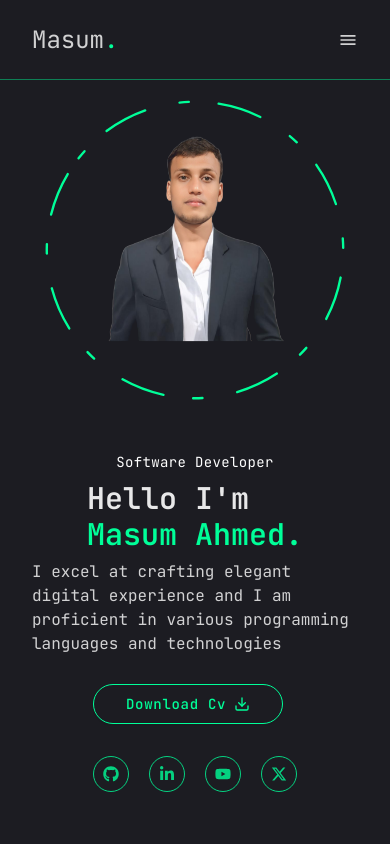
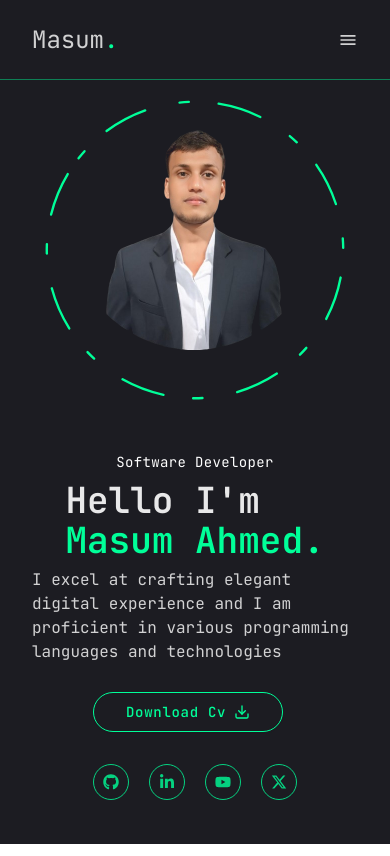
Before and after one commit to M-Shourav/portfolio_professional, a Next.js app: page / in a window 390 px wide. Built offline with nearby package versions, Linux system fonts and the light colour scheme.

Commit message:
picture update

```diff
--- a/package.json
+++ b/package.json
@@ -24,6 +24,7 @@
     "lucide-react": "^0.468.0",
     "next": "15.0.4",
     "react": "^18.3.1",
+    "react-countup": "^6.5.3",
     "react-dom": "^18.3.1",
     "react-icons": "^5.4.0",
     "tailwind-merge": "^2.5.5",
--- a/src/app/layout.tsx
+++ b/src/app/layout.tsx
@@ -12,8 +12,8 @@ const raleway = localFont({
 });
 
 export const metadata: Metadata = {
-  title: "Create Next App",
-  description: "Generated by create next app",
+  title: "Masum Ahmed | Personal portfolio",
+  description: "A portfolio for education purpose",
 };
 
 export default function RootLayout({
--- a/src/assets/images/index.ts
+++ b/src/assets/images/index.ts
@@ -1,2 +1,2 @@
-import profilePhoto from "@/assets/images/masum1.png";
+import profilePhoto from "@/assets/images/profile-images.png";
 export { profilePhoto };
--- a/src/components/Banner.tsx
+++ b/src/components/Banner.tsx
@@ -9,7 +9,7 @@ const Banner = () => {
     <Container className="py-5 flex flex-col lg:flex-row items-center justify-between gap-5">
       <div className=" order-2 md:order-none flex flex-col items-center md:items-start gap-y-2 ">
         <p className="text-sm font-normal tracking-wide">Software Developer</p>
-        <h1 className="text-3xl md:text-6xl font-semibold text-white/90">
+        <h1 className="text-4xl md:text-6xl font-semibold text-white/90">
           Hello I&#39;m <br />
           <span className="text-lightSky">Masum Ahmed.</span>
         </h1>
```
Also changed, not shown: src/assets/images/profile-images.png (added), 1 other file (tests, documents, lock files or other folders).
